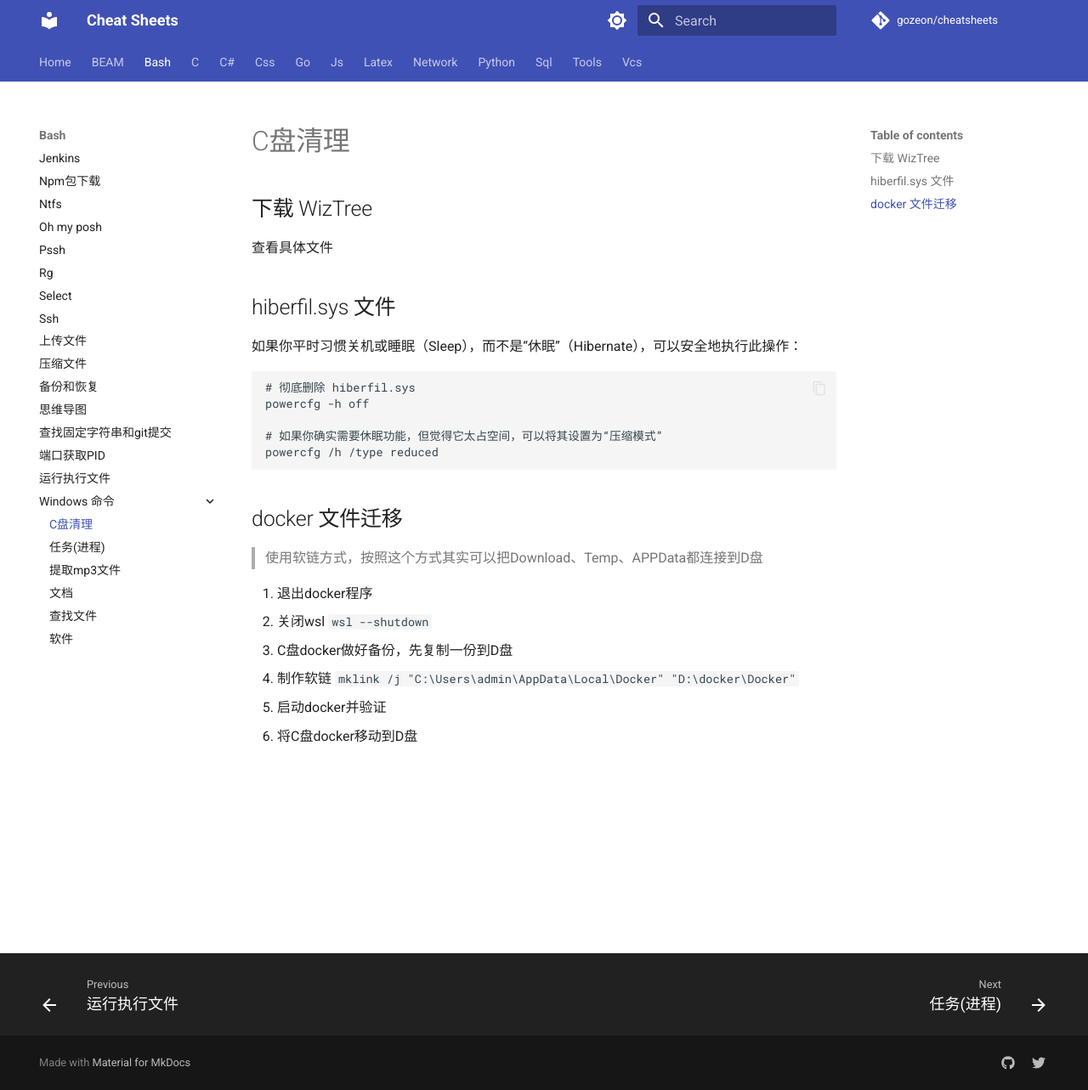
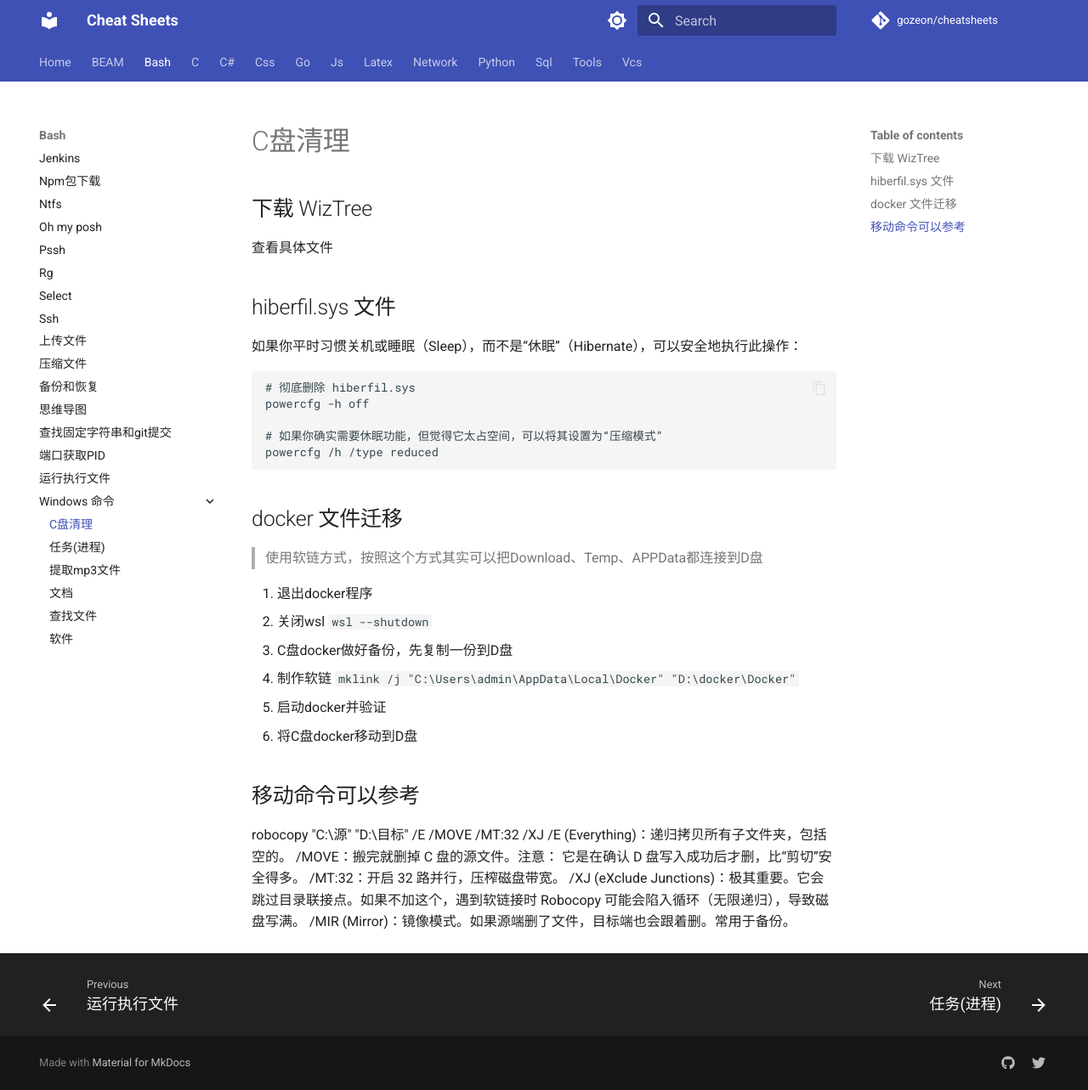
Before and after one commit to gozeon/cheatsheets, an MkDocs documentation site: the page built from docs/bash/windows 命令/c盘清理.md, in a window 1280 px wide and 1283 px high. Shown: the whole window at 85% size. Built offline with MkDocs 1.6.1 and Material for MkDocs 9.7.7, drawn with Linux system fonts in a browser that asks for light colours; comment, search, counter and statistics services are not loaded.

Commit message:
Update C盘清理.md with Docker移動 instructions
Added detailed instructions for moving Docker from C drive to D drive using robocopy.

```diff
--- a/docs/bash/windows 命令/c盘清理.md
+++ b/docs/bash/windows 命令/c盘清理.md
@@ -25,3 +25,12 @@ powercfg /h /type reduced
 4. 制作软链 `mklink /j "C:\Users\admin\AppData\Local\Docker" "D:\docker\Docker"`
 5. 启动docker并验证
 6. 将C盘docker移动到D盘
+
+## 移动命令可以参考
+
+robocopy "C:\源" "D:\目标" /E /MOVE /MT:32 /XJ
+/E (Everything)：递归拷贝所有子文件夹，包括空的。
+/MOVE：搬完就删掉 C 盘的源文件。注意： 它是在确认 D 盘写入成功后才删，比“剪切”安全得多。
+/MT:32：开启 32 路并行，压榨磁盘带宽。
+/XJ (eXclude Junctions)：极其重要。它会跳过目录联接点。如果不加这个，遇到软链接时 Robocopy 可能会陷入循环（无限递归），导致磁盘写满。
+/MIR (Mirror)：镜像模式。如果源端删了文件，目标端也会跟着删。常用于备份。
```
